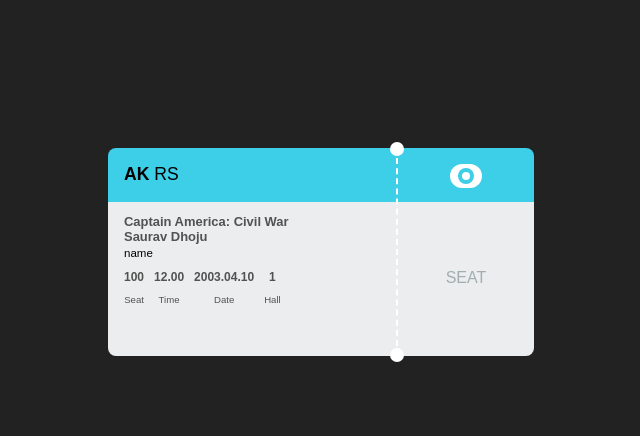
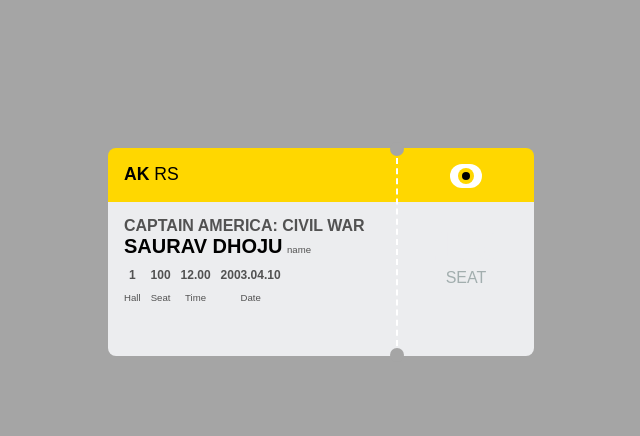
Before and after one commit to sauravdhoju/MovieTicketDjango, a Django app: template MovieTicket/core/templates/ticket.html in a window 1280 px wide. Shown: the top 436 px of the page, without its empty margins (316-956 px from the left). Run offline with Django 5.2, Linux system fonts and the light colour scheme; the template is opened without the code that fills it, so the values that code supplies are empty; parts of the project's set-up code (start-up, migrations or seed data) failed here and were passed over; some libraries are stand-ins or nearby versions.

Commit message:
Premium ticket

```diff
--- a/MovieTicket/core/templates/ticket.html
+++ b/MovieTicket/core/templates/ticket.html
@@ -13,13 +13,14 @@
         }
 
         .card {
-            background: linear-gradient(to bottom, #3dcee8 0%, #3dcee8 26%, #ecedef 26%, #ecedef 100%);
+            background: linear-gradient(to bottom, #ffd700 0%, #ffd700 26%, #ecedef 26%, #ecedef 100%);
             height: 11em;
             float: left;
             position: relative;
             padding: 1em;
             margin-top: 100px;
         }
+
 
         .card-left {
             border-top-left-radius: 8px;
@@ -41,7 +42,7 @@
             display: block;
             width: 0.9em;
             height: 0.9em;
-            background: #fff;
+            background: #a5a5a5;
             border-radius: 50%;
             left: -0.5em;
         }
@@ -67,7 +68,7 @@
         .name,
         .title h2,
         .name h2 {
-            font-size: 0.9em;
+            font-size: 1em;
             color: #525252;
             margin: 0;
         }
@@ -80,16 +81,13 @@
             margin: 2em 0 0 0;
         }
 
-        .name {
-            color: #525252;
-        }
-
         .flex-container {
             color: #525252;
             font-size: 0.5em;
             display: flex;
             flex-wrap: wrap;
             gap: 6px 10px;
+            /* padding: 10px; */
         }
 
         .flex-container > div {
@@ -111,12 +109,12 @@
             content: "";
             display: block;
             position: absolute;
-            border-radius: 80%;
+            border-radius: 95%;
         }
 
         .eye::before {
             width: 1em;
-            background: #3dcee8;
+            background: #ffd700;
             height: 1em;
             z-index: 2;
             left: 8px;
@@ -126,7 +124,7 @@
         .eye::after {
             width: 0.5em;
             height: 0.5em;
-            background: #fff;
+            background: black;
             z-index: 3;
             left: 12px;
             top: 8px;
@@ -147,36 +145,29 @@
             display: block;
             color: #a2aeae;
         }
-
-        .barcode {
-            height: 2em;
-            width: 0;
-            margin: 1.2em 0 0 0.8em;
-            box-shadow: 1px 0 0 1px #343434, 5px 0 0 1px #343434, 10px 0 0 1px #343434,
-            11px 0 0 1px #343434, 15px 0 0 1px #343434, 18px 0 0 1px #343434, 22px 0 0 1px #343434,
-            23px 0 0 1px #343434, 26px 0 0 1px #343434, 30px 0 0 1px #343434, 35px 0 0 1px #343434,
-            37px 0 0 1px #343434, 41px 0 0 1px #343434, 44px 0 0 1px #343434, 47px 0 0 1px #343434,
-            51px 0 0 1px #343434, 56px 0 0 1px #343434, 59px 0 0 1px #343434, 64px 0 0 1px #343434,
-            68px 0 0 1px #343434, 72px 0 0 1px #343434, 74px 0 0 1px #343434, 77px 0 0 1px #343434,
-            81px 0 0 1px #343434;
-        }
     </style>
     <script src="https://cdn.jsdelivr.net/npm/jsbarcode@3.11.6/dist/JsBarcode.all.min.js"></script>
 </head>
-<body style="background-color: #222222;">
+<body style="background-color: #a5a5a5;">
 <div class="container">
     <div class="card card-left">
         <h1>AK <span>RS </span></h1>
         <div class="title">
-            <h2>Captain America: Civil War</h2>
+            <h2>CAPTAIN AMERICA: CIVIL WAR</h2>
         </div>
-        <div class="name" style="color: #000;">
-
-            <h2>Saurav Dhoju</h2>
-            <span style="font-size:0.8em;">name</span>
+        <div class="name" style>
+            <div style="display: inline-block;">
+                <h2><span id="name" style="color: black; font-size: 20px;">SAURAV DHOJU</span></h2>
+            </div>
+            <span style="display: inline-block; font-size: 0.6em;">name</span>
         </div>
 
+
         <div class="flex-container">
+            <div style="text-align:center;">
+                <h2>1</h2>
+                <span class="fieldName">Hall</span>
+            </div>
             <div style="text-align:center;">
                 <h2>100</h2>
                 <span class="fieldName">Seat</span>
@@ -188,10 +179,6 @@
             <div style="text-align:center;">
                 <h2>2003.04.10</h2>
                 <span class="fieldName">Date</span>
-            </div>
-            <div style="text-align:center;">
-                <h2>1</h2>
-                <span class="fieldName">Hall</span>
             </div>
         </div>
     </div>
```
